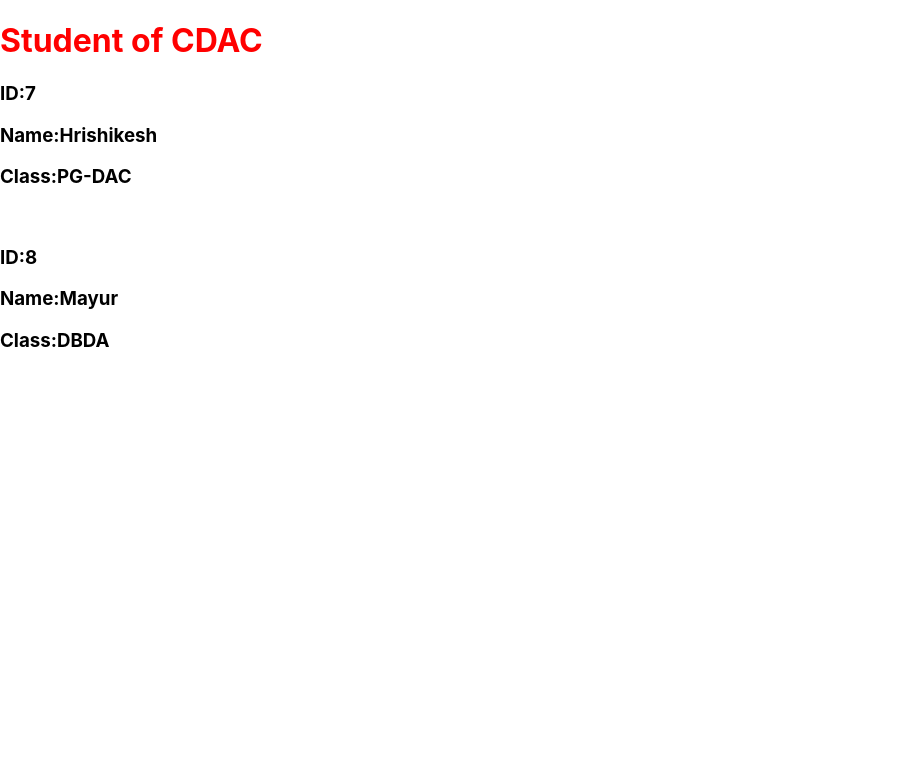
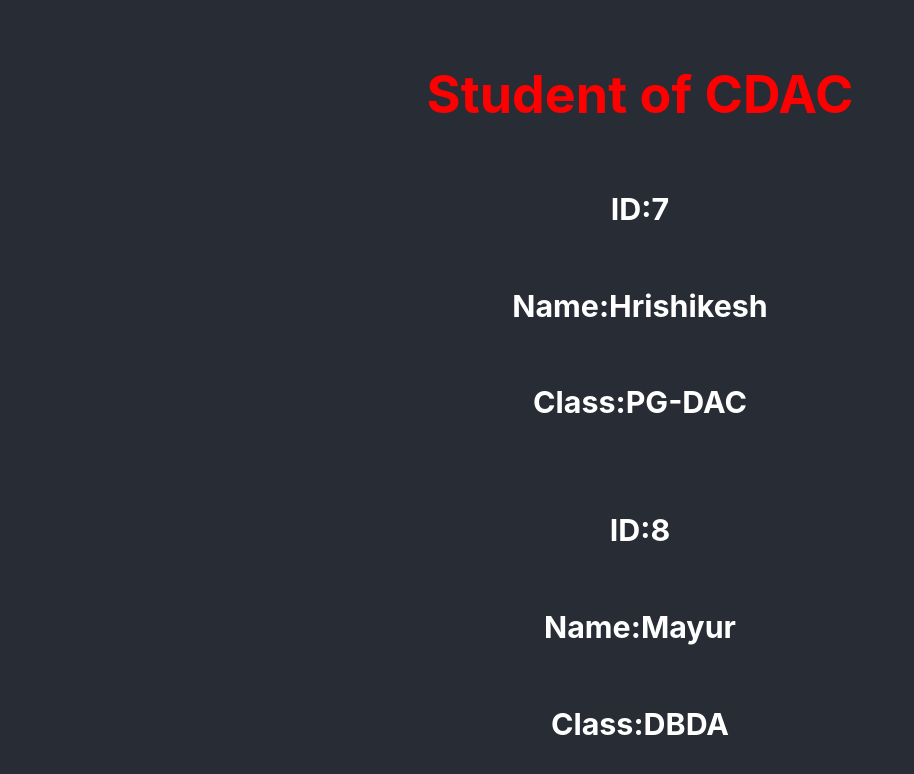
Before and after one commit to Hrishikesh-Dhormare/react, a React (Create React App) app: page / in a window 1280 px wide. Shown: the top 774 px of the page, without its empty margins (0-914 px from the left). Built offline with nearby package versions, Linux system fonts and the light colour scheme.

Commit message:
styling using external css

```diff
--- a/src/App.css
+++ b/src/App.css
@@ -36,3 +36,7 @@
     transform: rotate(360deg);
   }
 }
+
+.App-font {
+  color: #ebf952;
+}
--- a/src/App.js
+++ b/src/App.js
@@ -1,3 +1,5 @@
+import "./App.css";
+
 
 function App() {
   let str ="Student of CDAC"
@@ -5,6 +7,7 @@
   let user2 ={id:8, name:"Mayur", class:"DBDA"}
   return(
     <>
+      <div className="App-header">
       <h1 style={{color:"red"}}>{str}</h1>
       <h3>ID:{user.id}</h3>
       <h3>Name:{user.name}</h3>
@@ -13,6 +16,7 @@
       <h3>ID:{user2.id}</h3>
       <h3>Name:{user2.name}</h3>
       <h3>Class:{user2.class}</h3>
+      </div>
     </>
   );
 }
```
